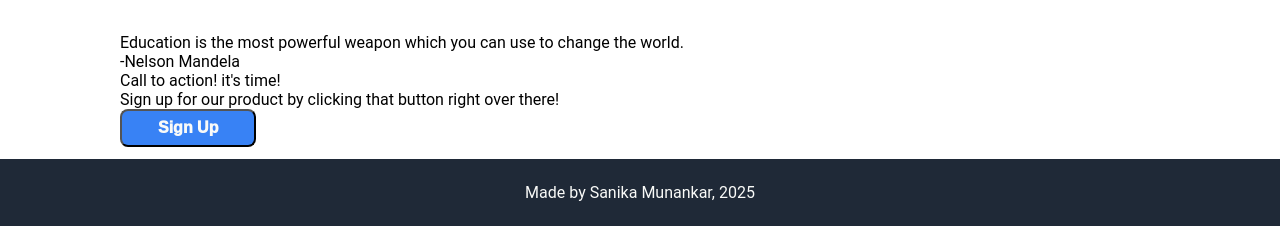
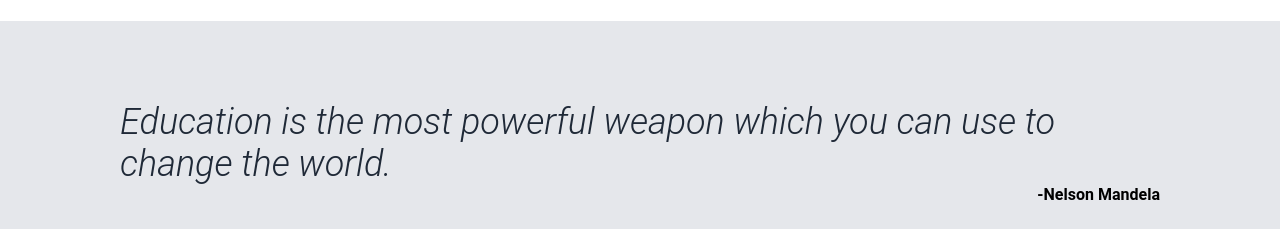
Before and after one commit to SanikaMunankar/landing-page, a plain HTML site: page index.html in a window 1280 px wide. Shown: the part 787-1016 px from the top of the page. Drawn offline with Linux system fonts and the light colour scheme.

Commit message:
Complete quote section styling of the landing page
Added `<em>` tag in quote-text div in index.html.
Added styling to quote-text and auther of the quote section.

```diff
--- a/index.html
+++ b/index.html
@@ -52,7 +52,7 @@
             </div>
         </div>
         <div class="quote">
-            <div class="quote-text">Education is the most powerful weapon which you can use to change the world.</div>
+            <div class="quote-text"><em>Education is the most powerful weapon which you can use to change the world.</em></div>
             <div class="auther">-Nelson Mandela</div>
         </div>
         <div class="invite">
--- a/style.css
+++ b/style.css
@@ -72,7 +72,7 @@ a {
 }
 
 .content {
-    padding: 12px 120px;
+    margin: 0;
 }
 
 .info {
@@ -118,6 +118,23 @@ img {
     border-radius: 5px;
 }
 
+.quote {
+    padding: 80px 120px;
+    background-color: #e5e7eb;
+}
+
+.quote-text {
+    color: #1f2937;
+    font-size: 36px;
+    font-weight: 300;
+}
+
+.auther {
+    font-weight: bold;
+    display: flex;
+    justify-content: flex-end;
+}
+
 
 
 .footer {
```
